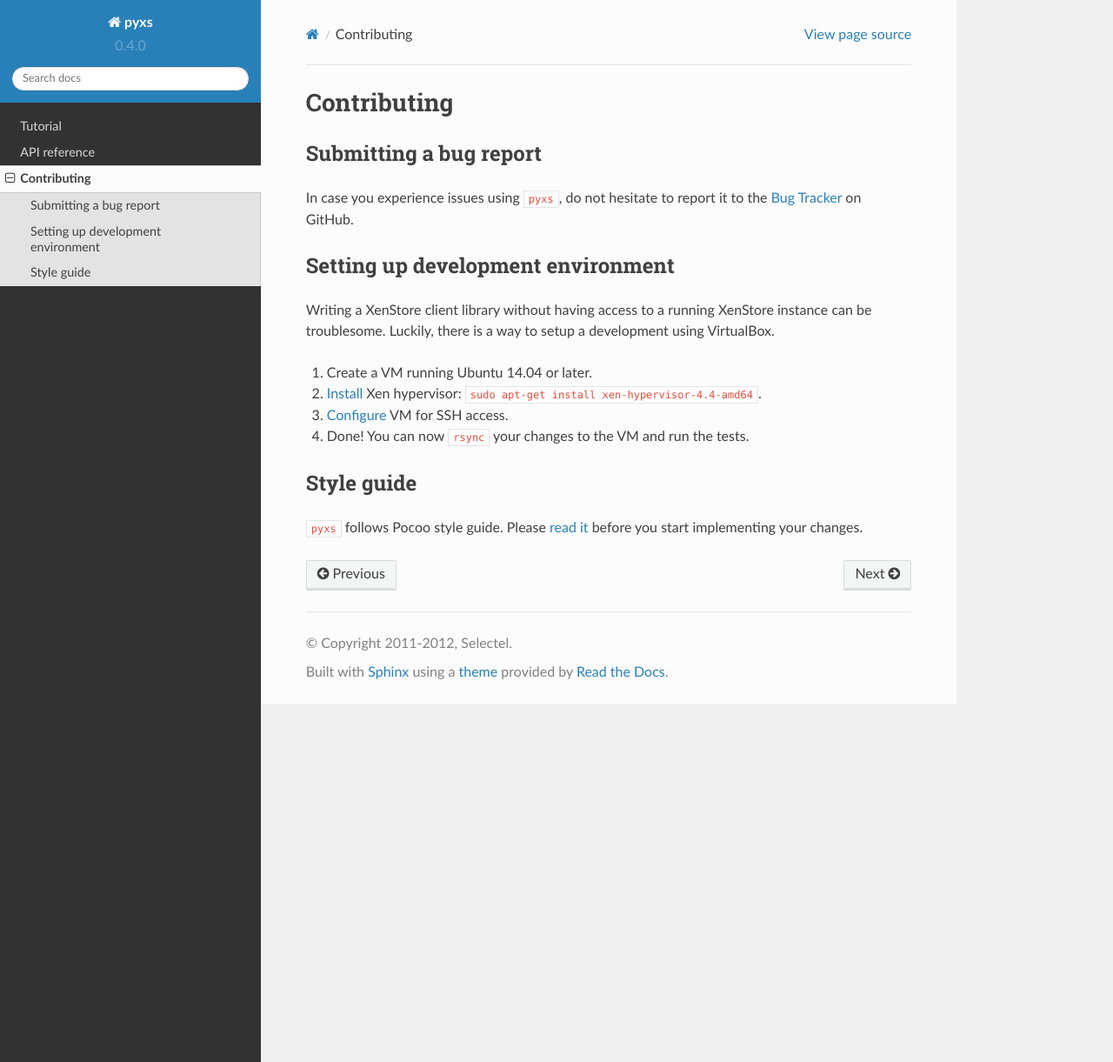
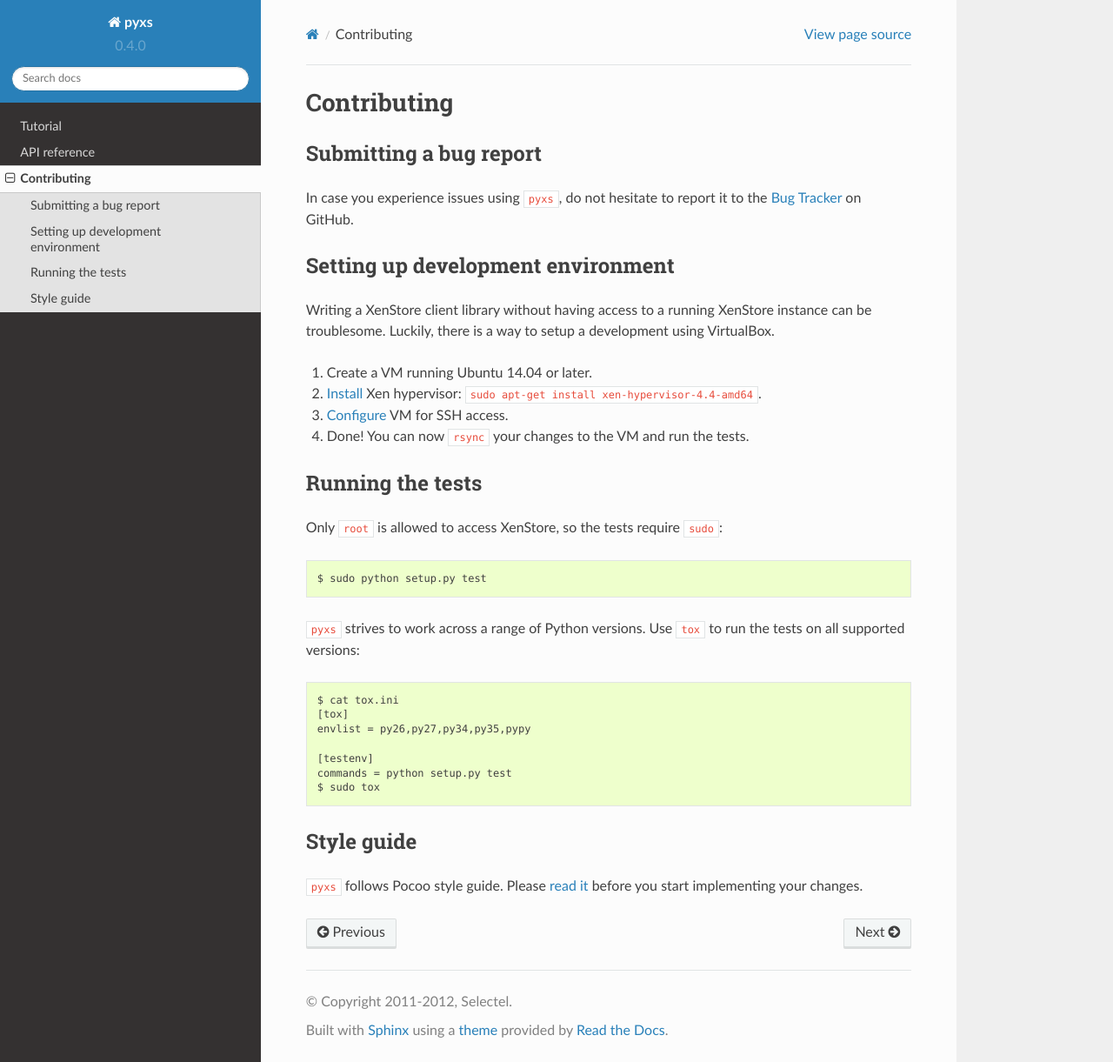
Before and after one commit to selectel/pyxs, a Sphinx documentation site: the page built from docs/contributing.rst, in a window 1280 px wide and 1221 px high. Shown: the whole window at 87% size. Built offline with Sphinx 7.4.7 and the Read the Docs theme 2.0.0, drawn with Linux system fonts in a browser that asks for light colours.

Commit message:
Added testing instructions

```diff
--- a/docs/contributing.rst
+++ b/docs/contributing.rst
@@ -21,6 +21,25 @@ using VirtualBox.
 3. `Configure <http://stackoverflow.com/a/10532299/262432>`_ VM for SSH access.
 4. Done! You can now ``rsync`` your changes to the VM and run the tests.
 
+Running the tests
+-----------------
+
+Only ``root`` is allowed to access XenStore, so the tests require ``sudo``::
+
+    $ sudo python setup.py test
+
+``pyxs`` strives to work across a range of Python versions. Use ``tox`` to
+run the tests on all supported versions::
+
+    $ cat tox.ini
+    [tox]
+    envlist = py26,py27,py34,py35,pypy
+
+    [testenv]
+    commands = python setup.py test
+    $ sudo tox
+
+
 Style guide
 -----------
 
```
